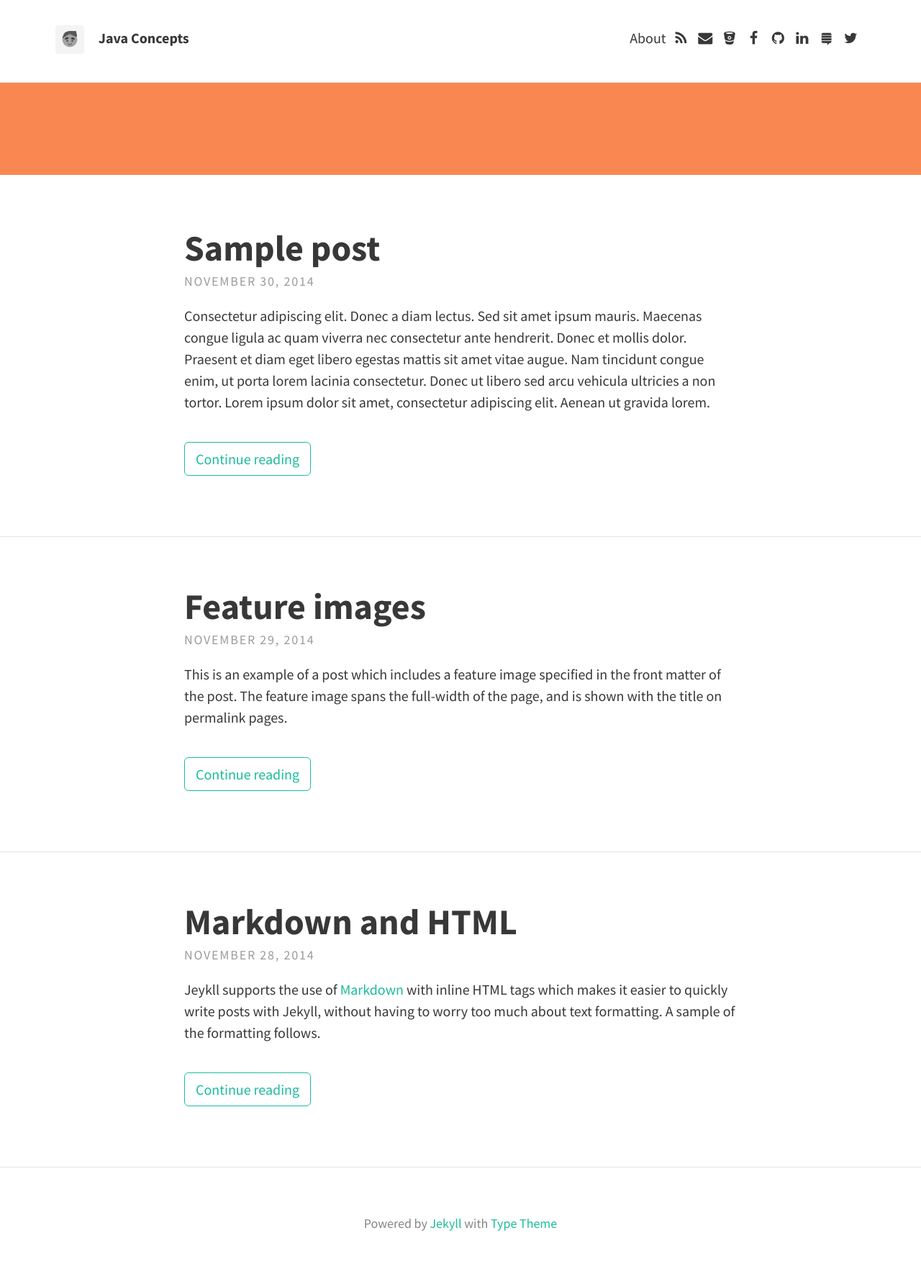
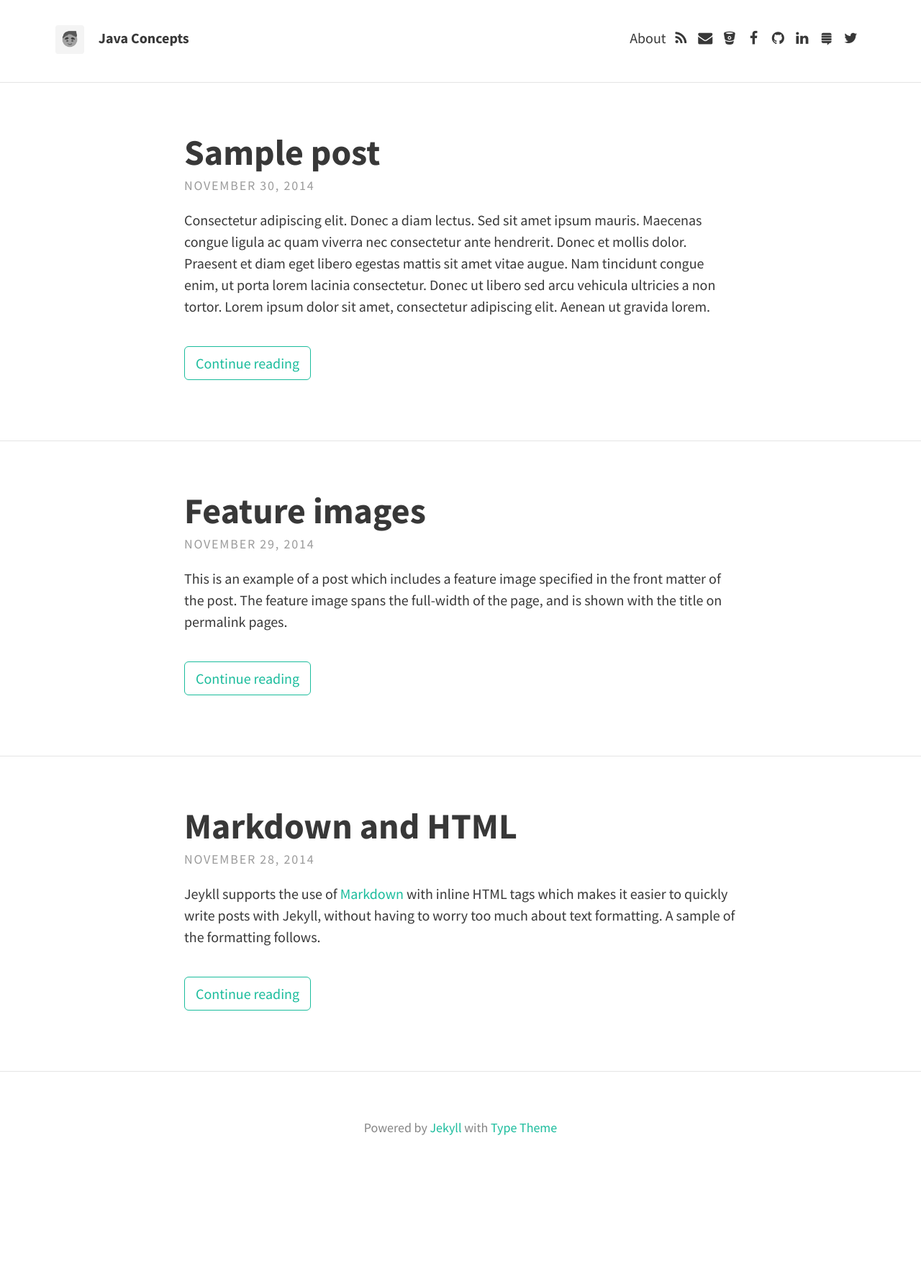
Before and after one commit to rampatra/JavaNotes, a Jekyll site: the page built from index.html, in a window 1280 px wide. Shown: the whole page at 72% size. Built offline with Jekyll 4.4.1, drawn with Linux system fonts in a browser that asks for light colours; nearby versions of some CDN libraries; the list of posts is cut into pages by our own code; after the commit the page ends 1644 px from its top, so only the background shows below that.

Commit message:
refactoring

```diff
--- a/_config.yml
+++ b/_config.yml
@@ -1,5 +1,5 @@
 # SITE CONFIGURATION
-baseurl: "/java-concepts/" # the subpath of your site, e.g. /blog/
+baseurl: "/java-concepts" # the subpath of your site, e.g. /blog/
 url: "https://ramswaroop.github.io/" # the base hostname & protocol for your site
 
 # THEME-SPECIFIC CONFIGURATION
@@ -11,7 +11,7 @@ theme:
   description: "A website with blog posts and pages" # used by search engines
 
   # Header and footer text
-  header_text: >
+#  header_text: >
 #     <p>Lorem ipsum dolor sit amet, consectetur adipiscing elit, sed do eiusmod tempor incididunt ut labore et dolore magna aliqua.</p>
 #
 #     <p>Remove all header text in <code>_config.yml</code> to disable this feature.</p>
```
